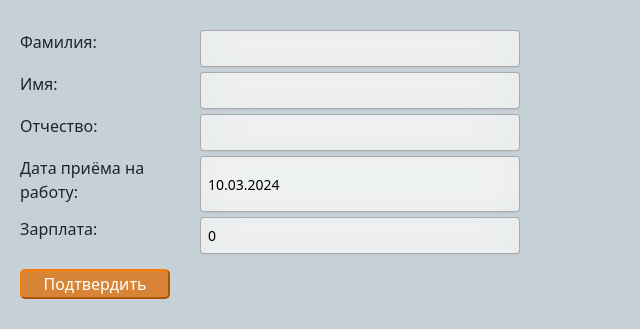
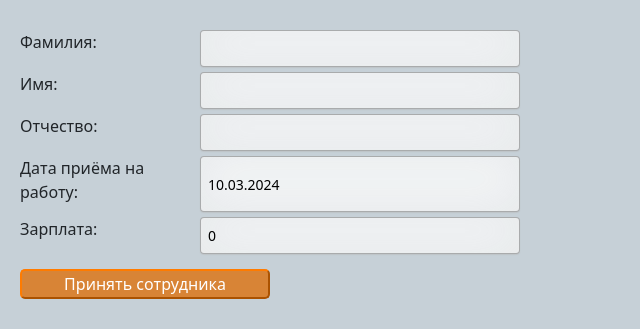
Before and after one commit to SwedL/industrial-company, a Django app: page /recruit_distribution/ in a window 1280 px wide; the page is wider, and only the part inside the window is pictured. Shown: the part 60-389 px from the top of that part, without its empty margins (0-640 px from the left). Run offline with Django 5.2, Linux system fonts and the light colour scheme; the visitor is signed in with stand-in values (Sample User, id 1); data that the repository does not hold is empty; style sheets or scripts are compiled from the project's sources; some libraries are stand-ins or nearby versions.

Commit message:
update button recruit_distribution.html

```diff
--- a/structure/static/structure/css/recruit_distribution.css
+++ b/structure/static/structure/css/recruit_distribution.css
@@ -14,7 +14,7 @@ input {
 /* line 9, ../../Users/Алексей/PycharmProjects/industrial-company-server/industrial-company/structure/static/structure/sass/recruit_distribution.sass */
 .form-submit {
   margin-top: 10px;
-  width: 150px;
+  width: 250px;
   height: 30px;
 }
 
--- a/structure/static/structure/sass/recruit_distribution.sass
+++ b/structure/static/structure/sass/recruit_distribution.sass
@@ -8,7 +8,7 @@ input
         vertical-align: top
     &-submit
         margin-top: 10px
-        width: 150px
+        width: 250px
         height: 30px
 
 p
--- a/structure/templates/structure/recruit_distribution.html
+++ b/structure/templates/structure/recruit_distribution.html
@@ -20,7 +20,7 @@
             <p><label class="form-label" for="{{ f.id_for_label }}">{{f.label}}: </label>{{ f }}</p>
             {% endfor %}
             <!-- Кнопка "Add Employee" -->
-            <button class="form-submit btn-search" type="submit">Подтвердить</button>
+            <button class="form-submit btn-search" type="submit">Принять сотрудника</button>
         </form>
     </div>
     <!-- Таблица нераспределённых сотрудников -->
--- a/structure/views.py
+++ b/structure/views.py
@@ -107,7 +107,7 @@ class EmployeesView(LoginRequiredMixin, View):
             'employees': page_obj,
             'form': form,
             'paginator_range': page_obj.paginator.get_elided_page_range(page_obj.number),
-            'position_id': position_id,
+            'common_form_data': common_form_data,
             'title': self.title,
             'staff': request.user.has_perm('structure.change_employee'),
         }
@@ -132,7 +132,7 @@ class EmployeesView(LoginRequiredMixin, View):
             'employees': page_obj,
             'form': form,
             'paginator_range': page_obj.paginator.get_elided_page_range(page_obj.number),
-            'position_id': position_id,
+            'common_form_data': common_form_data,
             'title': self.title,
             'staff': request.user.has_perm('structure.change_employee'),
         }
```
Also changed, not shown: ic/settings.py (+0 -12 lines), structure/templates/structure/employees_table.html (+11 -1 lines), 1 other file.
